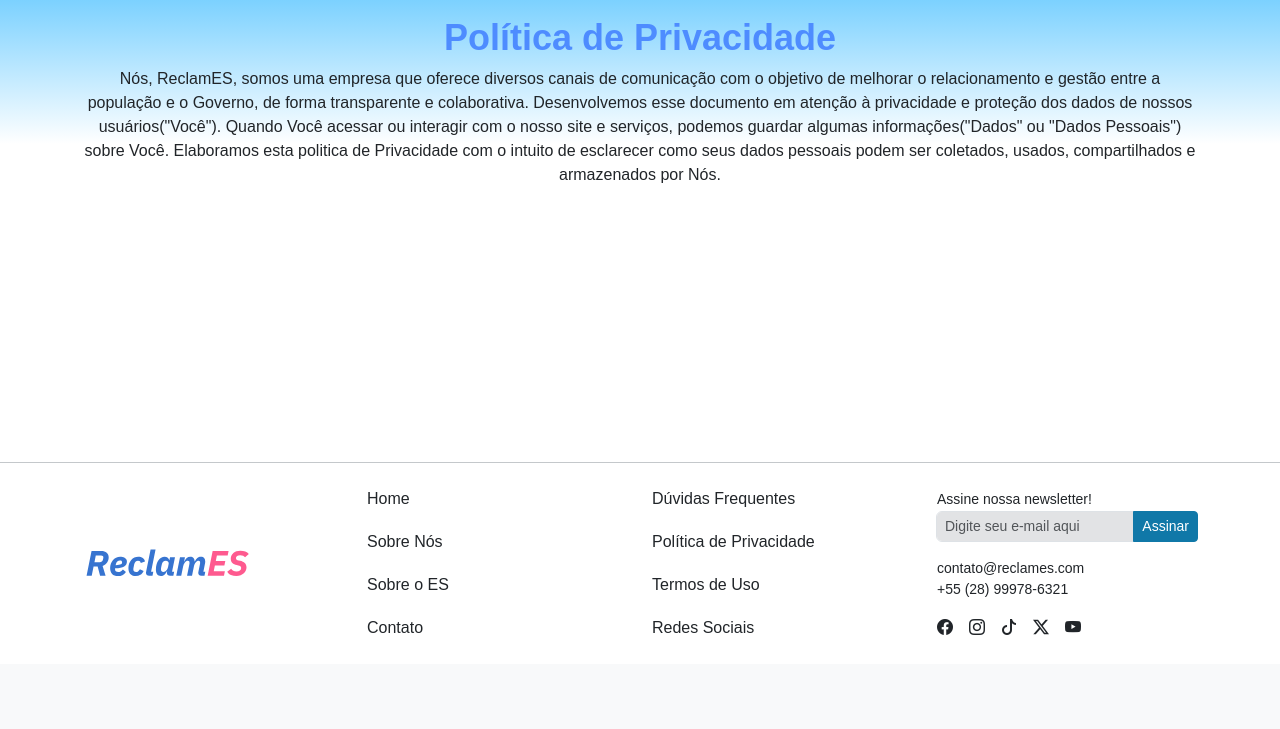
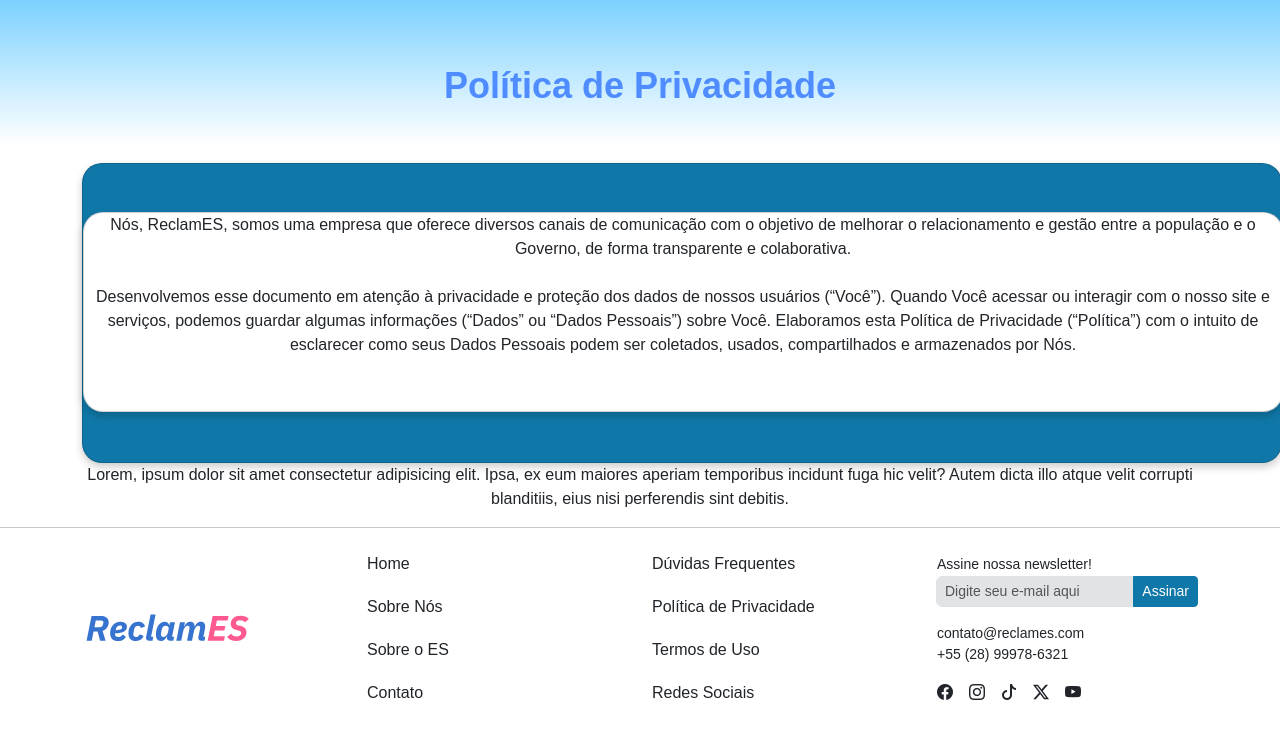
Before and after one commit to ComputerPhilosophe/Reclames, a FastAPI app: page /politica_privacidade in a window 1280 px wide. Shown: the part 136-865 px from the top of the page. Before the commit the page ends 771 px from the top, so only its background shows below. Run offline with FastAPI, Linux system fonts and the light colour scheme; some libraries are stand-ins or nearby versions.

Commit message:
changed politica de privacidade

```diff
--- a/static/css/base.css
+++ b/static/css/base.css
@@ -55,7 +55,7 @@ body {
    transition: 0.3s;
    background-color: #1078a8;
    width: 1200px;
-   height: 800px;
+   height: 1200px;
    border-radius: 20px;
 }
 
@@ -64,6 +64,25 @@ body {
    transition: 0.3s;
    background-color: white;
    width: 1200px;
-   height: 700px;
+   height: 1100px;
    border-radius: 20px;
 }
+
+
+.card.privacidade {
+   box-shadow: 0 4px 8px 0 rgba(0, 0, 0, 0.2);
+   transition: 0.3s;
+   background-color: #1078a8;
+   width: 1200px;
+   height: 300px;
+   border-radius: 20px;
+}
+
+.card.privacidade2 {
+   box-shadow: 0 4px 8px 0 rgba(0, 0, 0, 0.2);
+   transition: 0.3s;
+   background-color: white;
+   width: 1200px;
+   height: 200px;
+   border-radius: 20px;
+}
--- a/templates/main/pages/index.html
+++ b/templates/main/pages/index.html
@@ -7,4 +7,8 @@
     saepe maxime praesentium accusantium pariatur harum, cumque rem tempora sint molestiae, minus ipsa placeat, doloribus expedita ea incidunt Lorem ipsum dolor sit amet consectetur adipisicing elit. Corrupti deserunt voluptatem animi vel numquam consequatur vero ad quod maxime a quis,
     expedita rem exercitationem nobis dolore lorem temporibus nisi eum hic? Lorem ipsum dolor sit amet consectetur adipisicing elit. Fuga exercitationem quasi, ab harum commodi a aut autem impedit distinctio placeat repudiandae molestiae necessitatibus pariatur quas
     minus? Cum consectetur vitae sequi..</p>
+
+    <div class="col-4 d-flex flex-column justify-content-center pt-5">
+        <img src="/static/img/penha.jpg" alt="" class="w-100">
+    </div>
 {% endblock %}
--- a/templates/main/pages/politica_privacidade.html
+++ b/templates/main/pages/politica_privacidade.html
@@ -1,19 +1,31 @@
 {% extends "pages/base.html" %}
 {% block subtitulo %}Principal{% endblock %}
 {% block conteudo %}
-
+<br>
+<br>
 <h3 class="text-center texto-azul" >Política de Privacidade</h3>
+<br>
+<br>
 <div class="row">
 
     </div>
     <div class="text-center">
-        <p>Nós, ReclamES, somos uma empresa que oferece diversos canais de comunicação
-            com o objetivo de melhorar o relacionamento e gestão entre a população e o Governo, de forma transparente e colaborativa.
+        <div class="card privacidade mt5">
+            <div class="card privacidade2 mt-5">
+                <p> Nós, ReclamES, somos uma empresa que oferece diversos canais de comunicação
+                    com o objetivo de melhorar o relacionamento e gestão entre a população e o Governo, de forma transparente e colaborativa.
+                    <br>
+                    <br>
 
-            Desenvolvemos esse documento em atenção à privacidade e proteção dos dados de nossos usuários("Você"). Quando Você
-            acessar ou interagir com o nosso site e serviços, podemos guardar algumas informações("Dados" ou "Dados Pessoais") sobre
-            Você. Elaboramos esta politica de Privacidade com o intuito de esclarecer como seus dados pessoais podem ser
-            coletados, usados, compartilhados e armazenados por Nós.
-        </p>
+                    Desenvolvemos esse documento em atenção à privacidade e proteção dos dados de nossos usuários (“Você”). Quando Você
+                    acessar ou interagir com o nosso site e serviços, podemos guardar algumas informações (“Dados” ou “Dados Pessoais”) sobre
+                    Você. Elaboramos esta Política de Privacidade (“Política”) com o intuito de esclarecer como seus Dados Pessoais podem ser coletados, usados, compartilhados e armazenados por Nós.
+
+
+                </p>
+            </div>
+        </div>
+
+        <p>Lorem, ipsum dolor sit amet consectetur adipisicing elit. Ipsa, ex eum maiores aperiam temporibus incidunt fuga hic velit? Autem dicta illo atque velit corrupti blanditiis, eius nisi perferendis sint debitis.</p>
 
 {% endblock %}
--- a/templates/main/pages/termos_uso.html
+++ b/templates/main/pages/termos_uso.html
@@ -55,6 +55,11 @@
                     LOGIN: Dados de acesso do visitante ao realizar o cadastro junto a EMPRESA, dividido entre usuário e senha, que dá acesso a funções restritas do site.
                     HIPERLINKS: São links clicáveis que podem aparecer pelo site ou no conteúdo, que levam para outra página da EMPRESA ou site externo.
                     OFFLINE: Quando o site ou plataforma se encontra indisponível, não podendo ser acessado externamente por nenhum usuário.
+                    <br>
+
+                    Em caso de dúvidas sobre qualquer palavra utilizada neste termo, o VISITANTE deverá entrar em contato com a EMPRESA através dos canais de comunicação encontradas no site.
+
+                    <br>
 
                 </p>
             </div>
```
Also changed, not shown: static/img/convento-da-penha.svg (added), static/img/penha.jpg (added).
